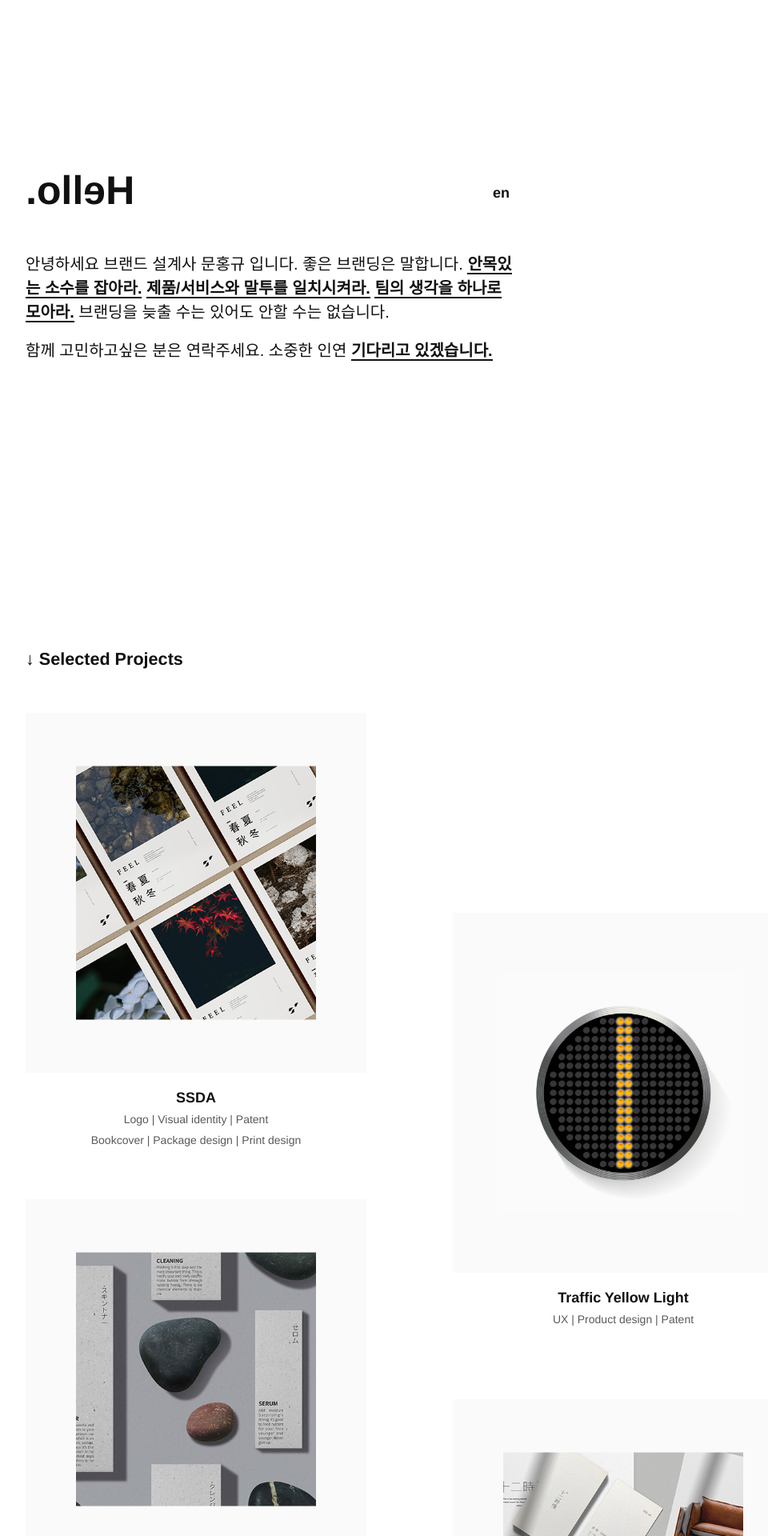
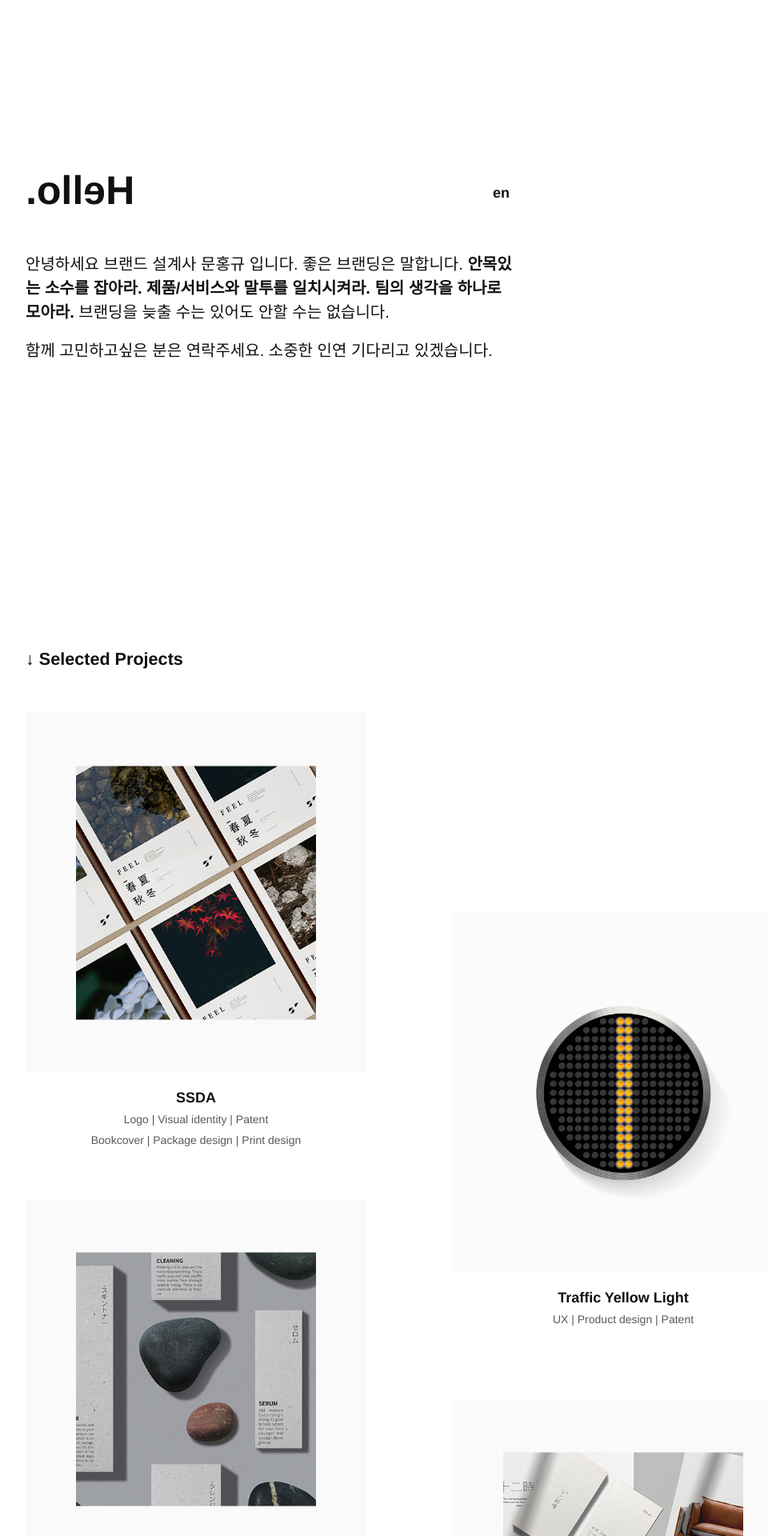
Before and after one commit to se-daan/daan.github.io, a Jekyll site: the page built from index.html, in a window 1280 px wide. Shown: the top 1920 px of the page at 80% size, without its empty margins (128-1088 px from the left). Built offline with Jekyll 4.4.1, drawn with Linux system fonts in a browser that asks for light colours.

Commit message:
change class name from hint1 -> link-span && remove hint2

```diff
--- a/css/intro.css
+++ b/css/intro.css
@@ -29,28 +29,15 @@
 }
 
 /*link deisgn: move to contact*/
-.hint1 {
+.link-span {
   border-bottom: 2px solid #111;
   font-weight: bold;
 }
 @media only screen and (min-width:600px) {
-  .hint1:hover {
+  .link-span:hover {
     color: #00f;
   }
 }
-
-/*link design: layer popup*/
-  .hint2 {
-    border-bottom: 2px solid #111;
-    font-weight: bold;
-  }
-  @media only screen and (min-width:600px) {
-    .hint2:hover {
-      color: #fff;
-      background-color: #00f;
-      border-bottom: 2px solid #00f;
-    }
-  }
 
   .en {
     display: none;
```
